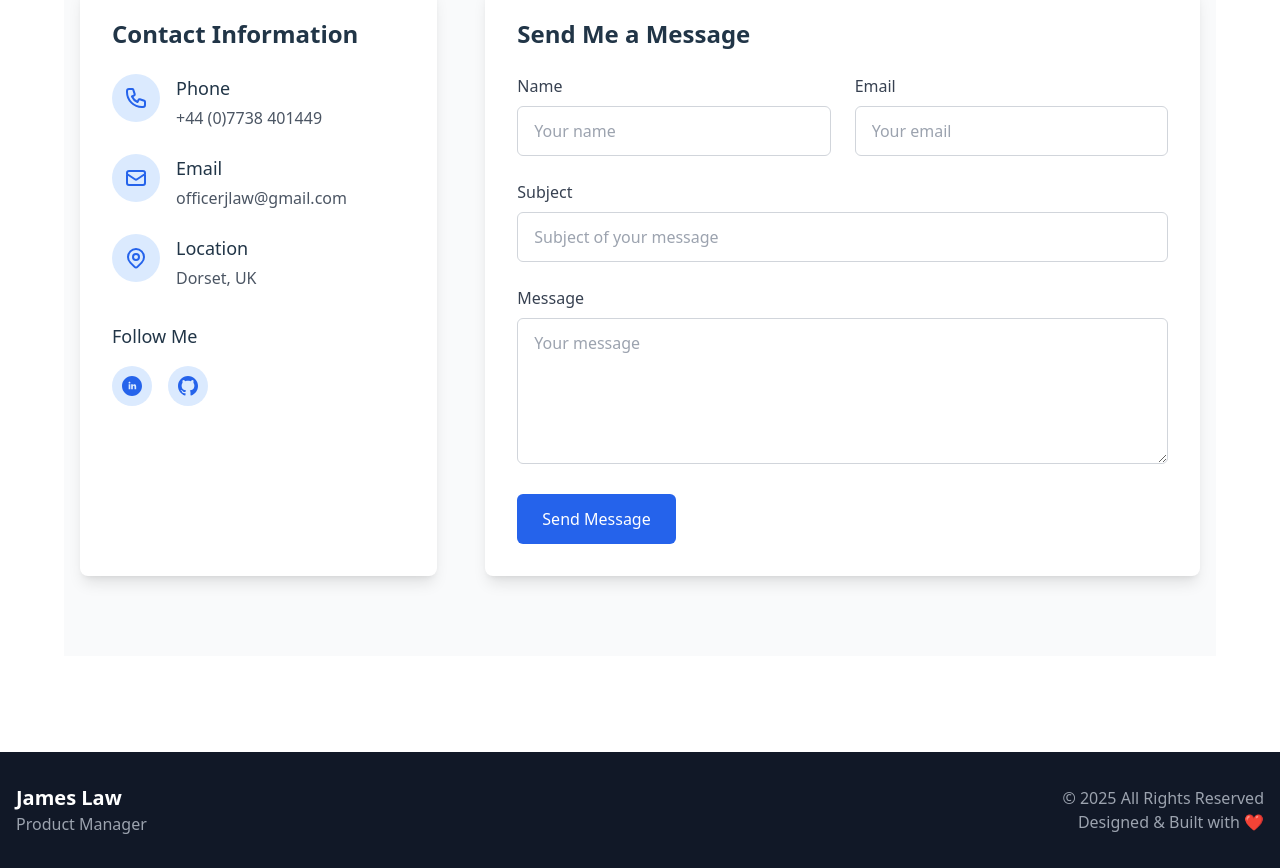
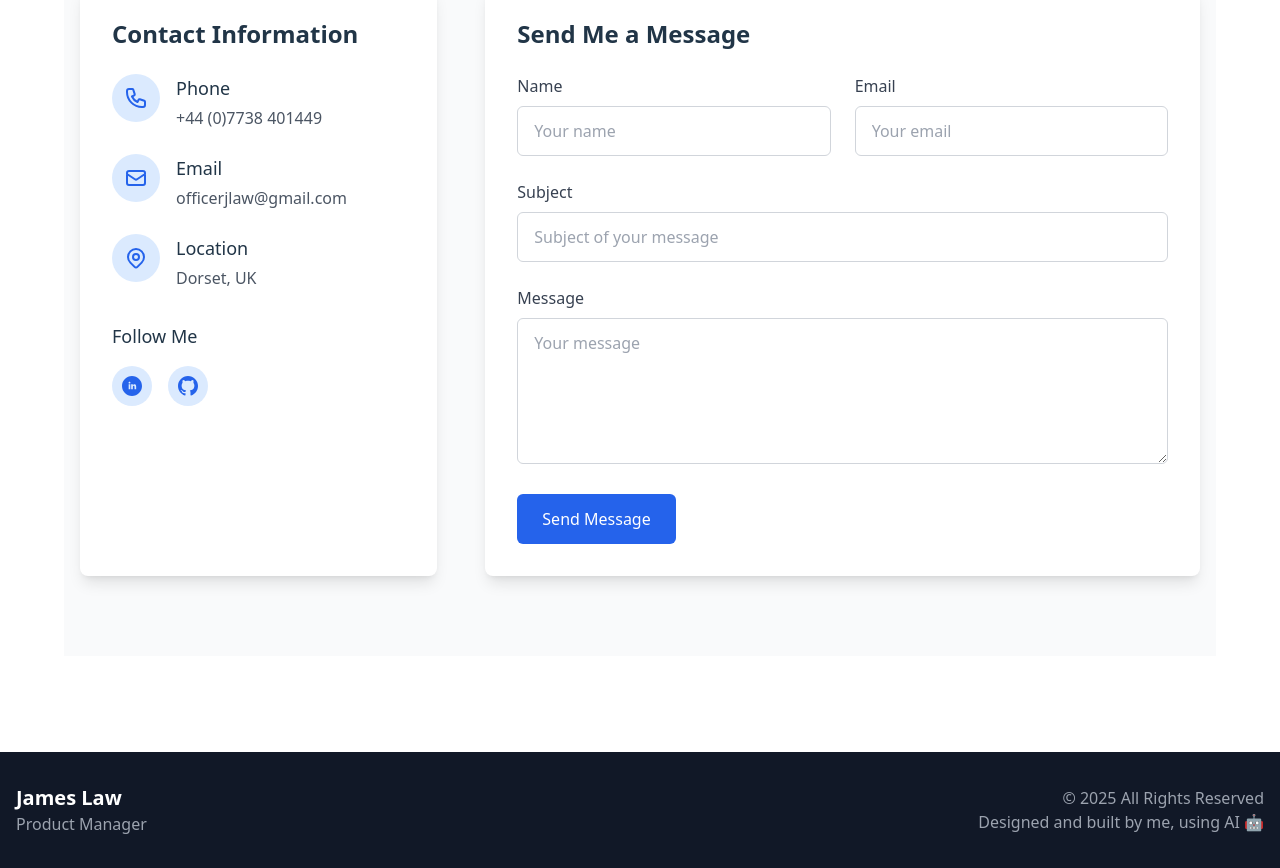
Before and after one commit to James1Law/my-portfolio, a React (Vite) app: page / in a window 1280 px wide. Shown: the part 6434-7302 px from the top of the page. Built offline with nearby package versions, Linux system fonts and the light colour scheme.

Commit message:
footer update

```diff
--- a/src/components/Footer.jsx
+++ b/src/components/Footer.jsx
@@ -15,7 +15,7 @@ const Footer = () => {
               &copy; {currentYear} All Rights Reserved
             </p>
             <p className="text-gray-400">
-              Designed & Built with ❤️
+              Designed and built by me, using AI 🤖
             </p>
           </div>
         </div>
```
